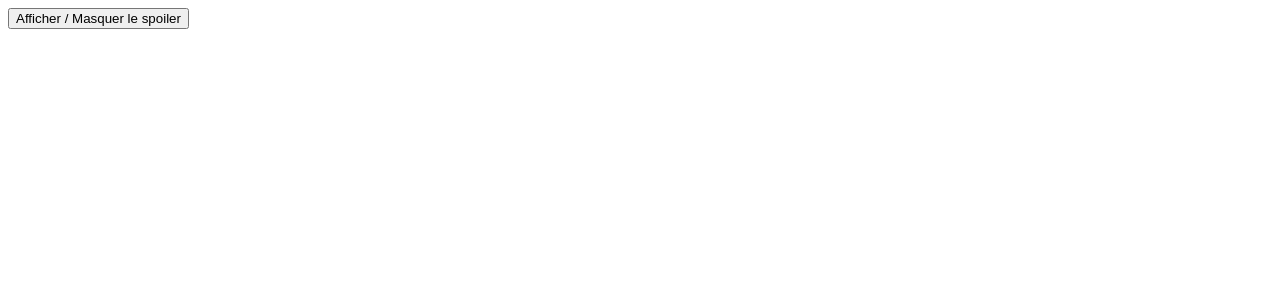
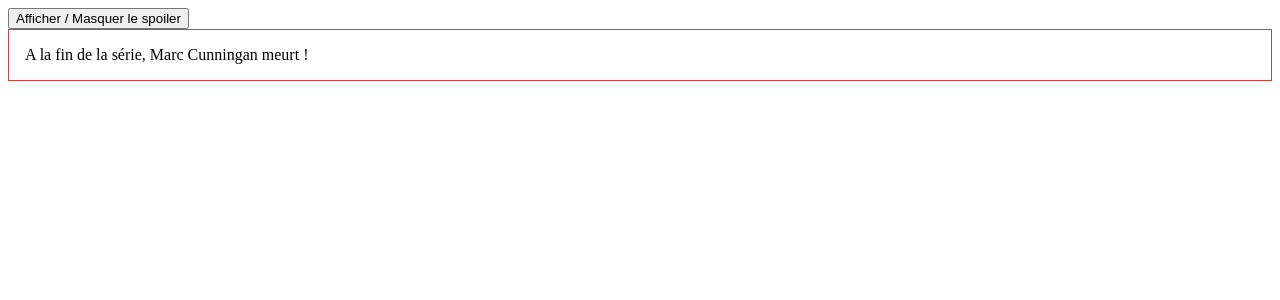
Before and after one commit to Jojoaventurier/Tutoriel-Vue.js, a Vue app in the folder spoiler/: page / in a window 1280 px wide. Both pictures are taken after a click on the button "Afficher / Masquer le spoiler". Shown: the top 300 px of the page. Built offline with nearby package versions, Linux system fonts and the light colour scheme.

Commit message:
css based transitions

```diff
--- a/spoiler/src/App.vue
+++ b/spoiler/src/App.vue
@@ -1,13 +1,23 @@
 <template>
   <button @click="toggleSpoiler">Afficher / Masquer le spoiler</button>
-  <div v-if="showSpoiler" class="spoiler">
-    A la fin de la série, Marc Cunningan meurt !
-  </div>
+
+  <Transition> <!--VOIR DOCUMENTATION CSS-BASED TRANSITIONS-->
+    <div v-if="showSpoiler" class="spoiler">
+      A la fin de la série, Marc Cunningan meurt !
+    </div>
+  </Transition>
 </template>
 
 <script setup>
 import { ref } from 'vue';
 
-const showspoiler = ref(false)
-const toggleSpoiler = () => showspoiler.value = !showspoiler.value
+const showSpoiler = ref(false)
+const toggleSpoiler = () => showSpoiler.value = !showSpoiler.value
 </script>
+
+<style>
+.spoiler {
+  padding: 1rem;
+  border: 1px solid #c42626de;
+}
+</style>
```
